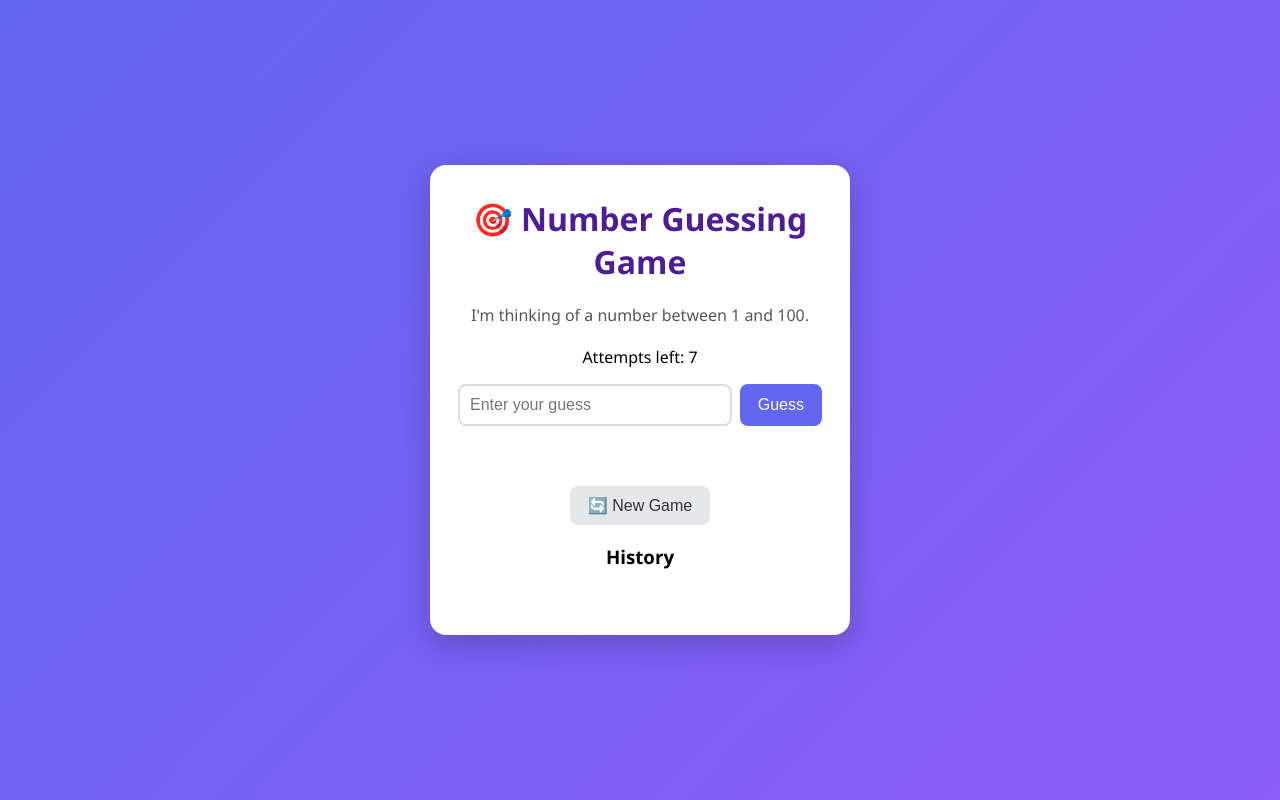
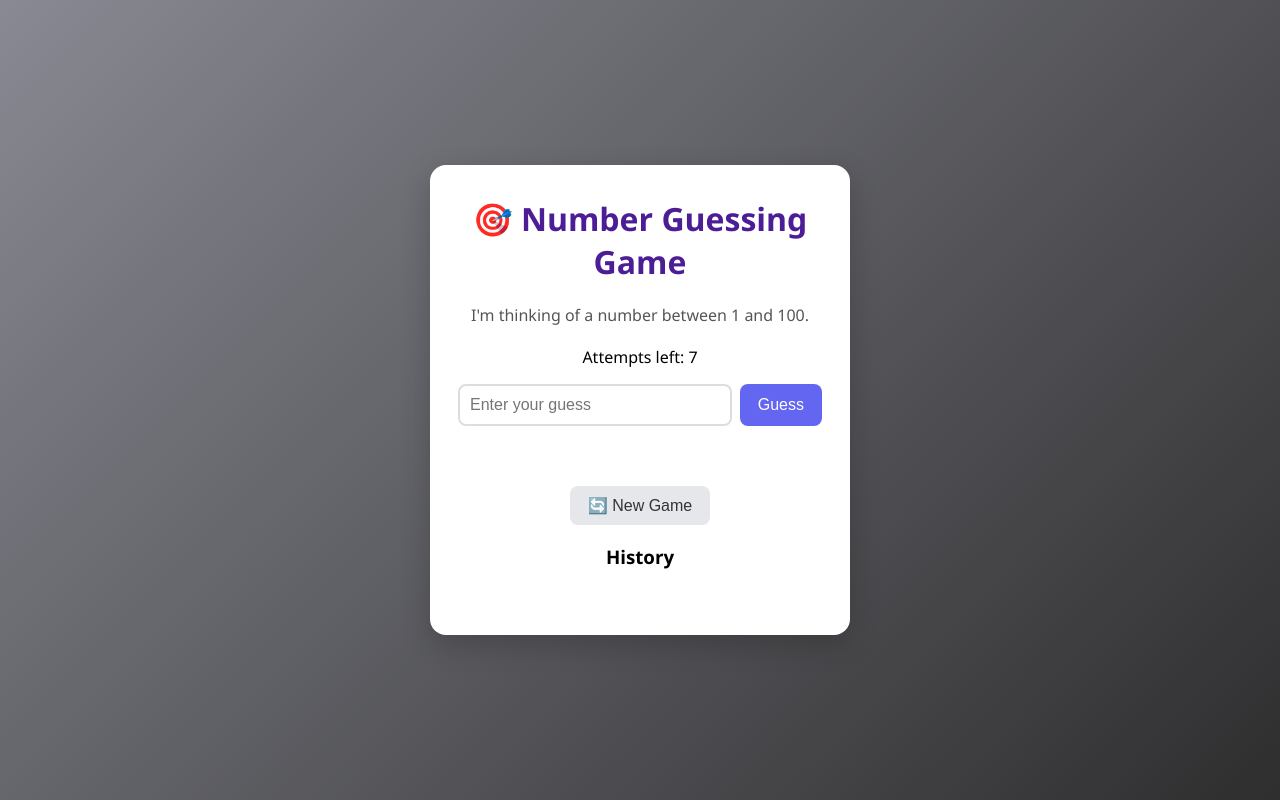
Before and after one commit to arnav178/game, a Flask app: page / in a window 1280 px wide. Run offline with Flask 3, Linux system fonts and the light colour scheme.

Commit message:
colour change

```diff
--- a/static/style.css
+++ b/static/style.css
@@ -4,7 +4,7 @@
 
 body {
   font-family: 'Segoe UI', Arial, sans-serif;
-  background: linear-gradient(135deg, #6366f1, #8b5cf6);
+  background: linear-gradient(135deg, #888992, #2e2e2f);
   min-height: 100vh;
   display: flex;
   align-items: center;
```
